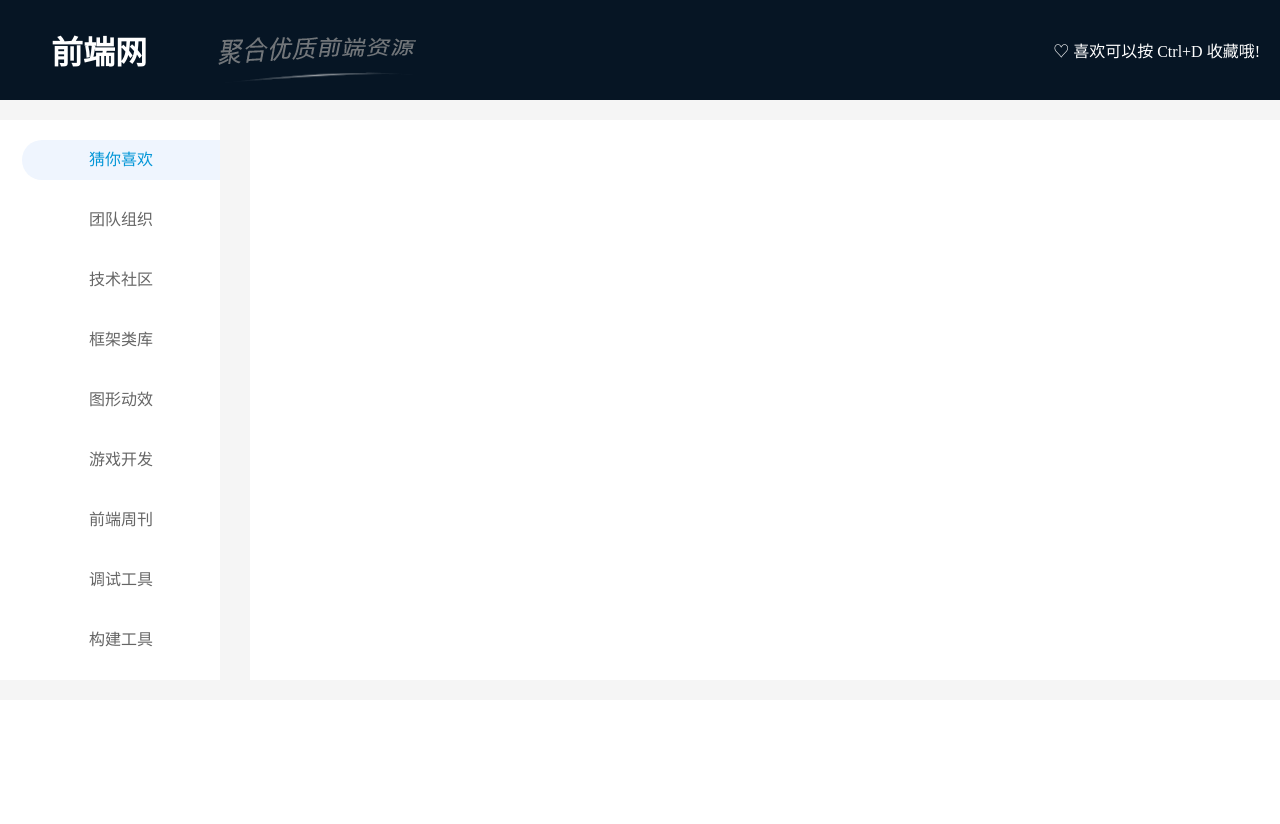
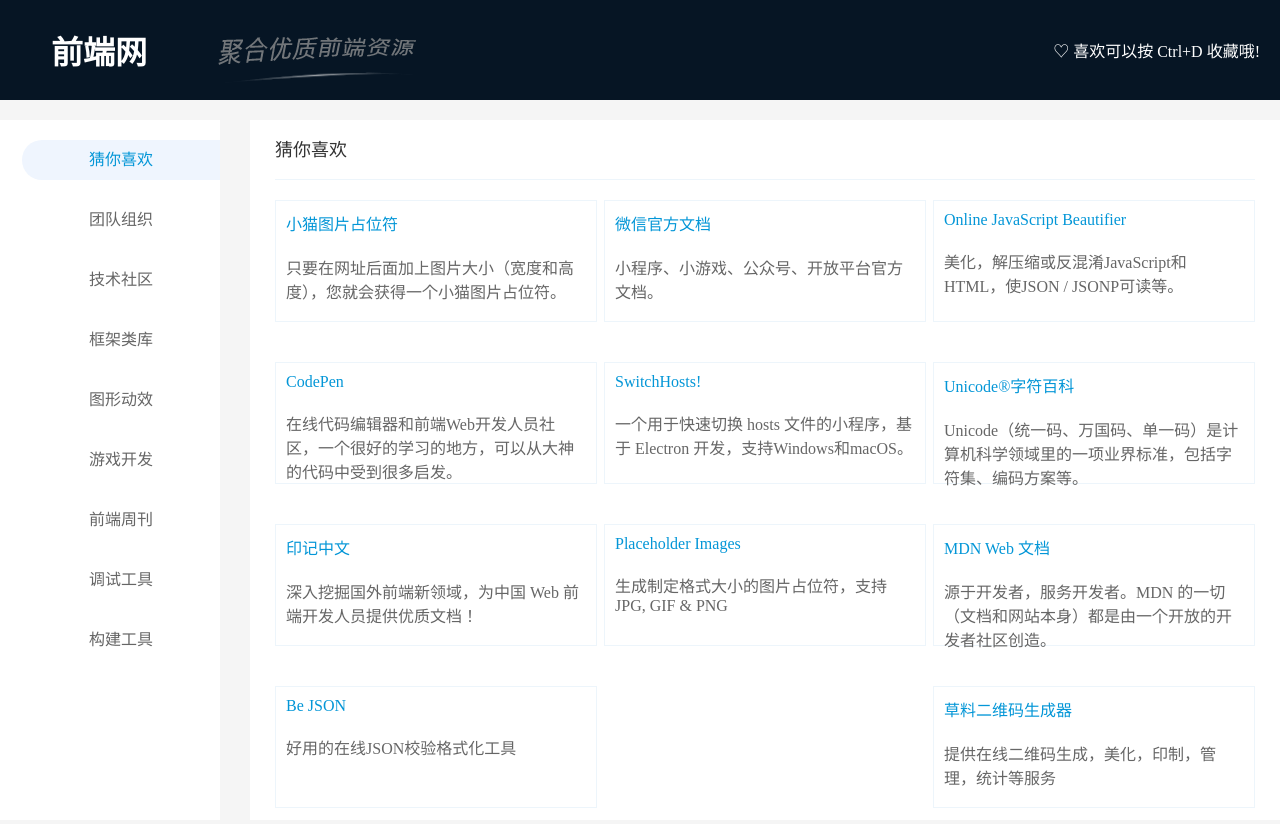
Before and after one commit to believeyourself/blogs, a React app in the folder front/: page / in a window 1280 px wide. Shown: the top 824 px of the page. Before the commit the page ends 800 px from the top, so only its background shows below. Built offline with nearby package versions, Linux system fonts and the light colour scheme.

Commit message:
列表样式

```diff
--- a/front/config/webpack.common.js
+++ b/front/config/webpack.common.js
@@ -25,7 +25,15 @@
         test: /\.less?$/,
         use: [
           "style-loader",
-          "css-loader?modules&importLoaders=1",
+          {
+            loader: "css-loader",
+            options: {
+              modules: {
+                localIdentName: "[path][name]__[local]--[hash:base64:5]",
+              },
+              importLoaders: 1,
+            },
+          },
           "less-loader",
         ],
         exclude: /node_modules/,
--- a/front/data/data.ts
+++ b/front/data/data.ts
@@ -40,12 +40,108 @@
           "一个用于快速切换 hosts 文件的小程序，基于 Electron 开发，支持Windows和macOS。",
         url: "https://github.com/oldj/SwitchHosts/blob/master/README_cn.md",
       },
+      {
+        title: "Unicode®字符百科",
+        description:
+          "Unicode（统一码、万国码、单一码）是计算机科学领域里的一项业界标准，包括字符集、编码方案等。",
+        url: "https://unicode-table.com/cn/",
+      },
+      {
+        title: "印记中文",
+        description:
+          "深入挖掘国外前端新领域，为中国 Web 前端开发人员提供优质文档！",
+        url: "https://docschina.org/",
+      },
+      {
+        title: "Placeholder Images",
+        description: "生成制定格式大小的图片占位符，支持JPG, GIF & PNG",
+        url: "https://placeholder.com/",
+      },
+      {
+        title: "MDN Web 文档",
+        description:
+          "源于开发者，服务开发者。MDN 的一切（文档和网站本身）都是由一个开放的开发者社区创造。",
+        url: "https://developer.mozilla.org/zh-CN/",
+      },
+      {
+        title: "Be JSON",
+        description: "好用的在线JSON校验格式化工具",
+        url: "http://www.bejson.com/",
+      },
+      {
+        title: "草料二维码生成器",
+        description: "提供在线二维码生成，美化，印制，管理，统计等服务",
+        url: "https://cli.im/",
+      },
     ],
   },
   {
     id: "organization",
     category: "团队组织",
-    sites: [],
+    sites: [
+      {
+        title: "腾讯AlloyTeam",
+        description:
+          "致力于Web前端技术的研究，热衷HTML5、移动Web技术，用最酷的新技术开发各种有趣的开源项目。",
+        url: "http://www.alloyteam.com/",
+      },
+      {
+        title: "凹凸实验室",
+        description:
+          "O2面向多终端技术体系，致力于构建沉淀与分享包括但不限于交互、页面制作技巧、前端开发、原生APP开发等方面的专业知识及案例。",
+        url: "https://aotu.io/",
+      },
+      {
+        title: "FEX",
+        description:
+          "FEX 原属于「Web 前端研发部」，现在核心成员都在百度云，致力于将前端技术做成技术产品。",
+        url: "http://fex.baidu.com/",
+      },
+      {
+        title: "奇舞团",
+        description:
+          "360奇舞团（奇虎75Team）是 奇虎360公司Web平台部前端工程师 + 部分特约嘉宾 组成的一个前端团队。",
+        url: "https://75.team/",
+      },
+      {
+        title: "Taobao FED",
+        description: "淘宝前端团队，用技术为体验提供无限可能。",
+        url: "http://www.taobaofed.org/",
+      },
+      {
+        title: "EFE Tech",
+        description: "百度EFE（Excellent FrontEnd）技术体系，有很多开源产品",
+        url: "https://efe.baidu.com/",
+      },
+      {
+        title: "Tencent ISUX Design",
+        description:
+          "腾讯社交用户体验设计，简称ISUX (Internet Social User Experience)，是腾讯集团核心、全球最具规模的UX设计团队。",
+        url: "https://isux.tencent.com/",
+      },
+      {
+        title: "JDC",
+        description:
+          "京东用户体验设计部门，致力于创造更美好的电子商务购物体验。JDC关注于电子商务视觉设计、交互设计、用户研究、前端开发。",
+        url: "https://jelly.jd.com/",
+      },
+      {
+        title: "美团技术团队",
+        description:
+          "以浓厚的学习和分享氛围享誉业界：每天不止一场内部技术讲座与分享，帮助同学拓展视野，追求卓越；",
+        url: "https://tech.meituan.com/",
+      },
+      {
+        title: "有赞技术团队",
+        description: "Thoughts, stories and ideas.",
+        url: "https://tech.youzan.com/",
+      },
+      {
+        title: "饿了么前端",
+        description: "只是一群热爱技术又爱玩的人在写好用的文章",
+        url: "https://zhuanlan.zhihu.com/ElemeFE",
+      },
+    ],
   },
   {
     id: "community",
--- /dev/null
+++ b/front/src/components/card/index.less
@@ -0,0 +1,18 @@
+.card {
+  border: 1px solid #edf5fb;
+  padding: 10px;
+
+  &:hover {
+    background-color: #eff5fe;
+  }
+
+  .title {
+    text-decoration: none;
+    color: #0396d7;
+  }
+
+  .description {
+    color: #666666;
+    margin-top: 20px;
+  }
+}
--- /dev/null
+++ b/front/src/components/card/index.tsx
@@ -0,0 +1,18 @@
+import React from "react";
+import style from "./index.less";
+export default function Card(props: CardTypes) {
+  return (
+    <div className={`${style.card} ${props.className}`}>
+      <a className={style.title} target="_blank" href={props.url}>
+        {props.title}
+      </a>
+      <p className={style.description}>{props.description}</p>
+    </div>
+  );
+}
+export interface CardTypes {
+  title: string;
+  description: string;
+  url: string;
+  className?: string;
+}
--- a/front/src/pages/home/index.less
+++ b/front/src/pages/home/index.less
@@ -65,7 +65,30 @@
 
   .content {
     margin-left: 30px;
-    flex-grow: 1;
+    flex: 1;
     background-color: #fff;
+    padding: 0 25px;
+    height: calc(100vh - 100px);
+    overflow-y: scroll;
+
+    .category_title {
+      height: 60px;
+      line-height: 60px;
+      box-sizing: border-box;
+      border-bottom: 1px solid #edf5fb;
+      color: #333333;
+      font-size: 18px;
+    }
+    .category_list {
+      display: flex;
+      justify-content: space-between;
+      flex-wrap: wrap;
+
+      .category_list_item {
+        width: 300px;
+        height: 100px;
+        margin: 20px 0;
+      }
+    }
   }
 }
--- a/front/src/pages/home/index.tsx
+++ b/front/src/pages/home/index.tsx
@@ -6,9 +6,10 @@
  * @LastEditors: lizejun
  * @LastEditTime: 2021-05-27 13:14:11
  */
-import React from "react";
+import React, { useState } from "react";
 import styles from "./index.less";
 import records from "../../../data/data";
+import Card from "../../components/card";
 
 const scrollToAnchor = (anchorName: string) => {
   if (anchorName) {
@@ -22,20 +23,36 @@
 };
 
 export default function (props: any) {
+  const [active, setActive] = useState(0);
   let navs: any[] = [];
   let resources: any[] = [];
   records.forEach((item, index) => {
     navs.push(
       <li key={item.id} className={styles.nav_item}>
         <a
-          className={index == 0 && styles.active}
-          onClick={() => scrollToAnchor(item.id)}
+          className={index == active ? styles.active : ""}
+          onClick={() => {
+            setActive(index);
+            scrollToAnchor(item.id);
+          }}
         >
           {item.category}
         </a>
       </li>
     );
-    resources.push([]);
+    let categoryList = item.sites.map((site: any) => {
+      return (
+        <Card className={styles.category_list_item} key={site.url} {...site} />
+      );
+    });
+    resources.push(
+      <React.Fragment key={item.id}>
+        <p className={styles.category_title} id={item.id}>
+          {item.category}
+        </p>
+        <section className={styles.category_list}>{categoryList}</section>
+      </React.Fragment>
+    );
   });
   return (
     <React.Fragment>
```
